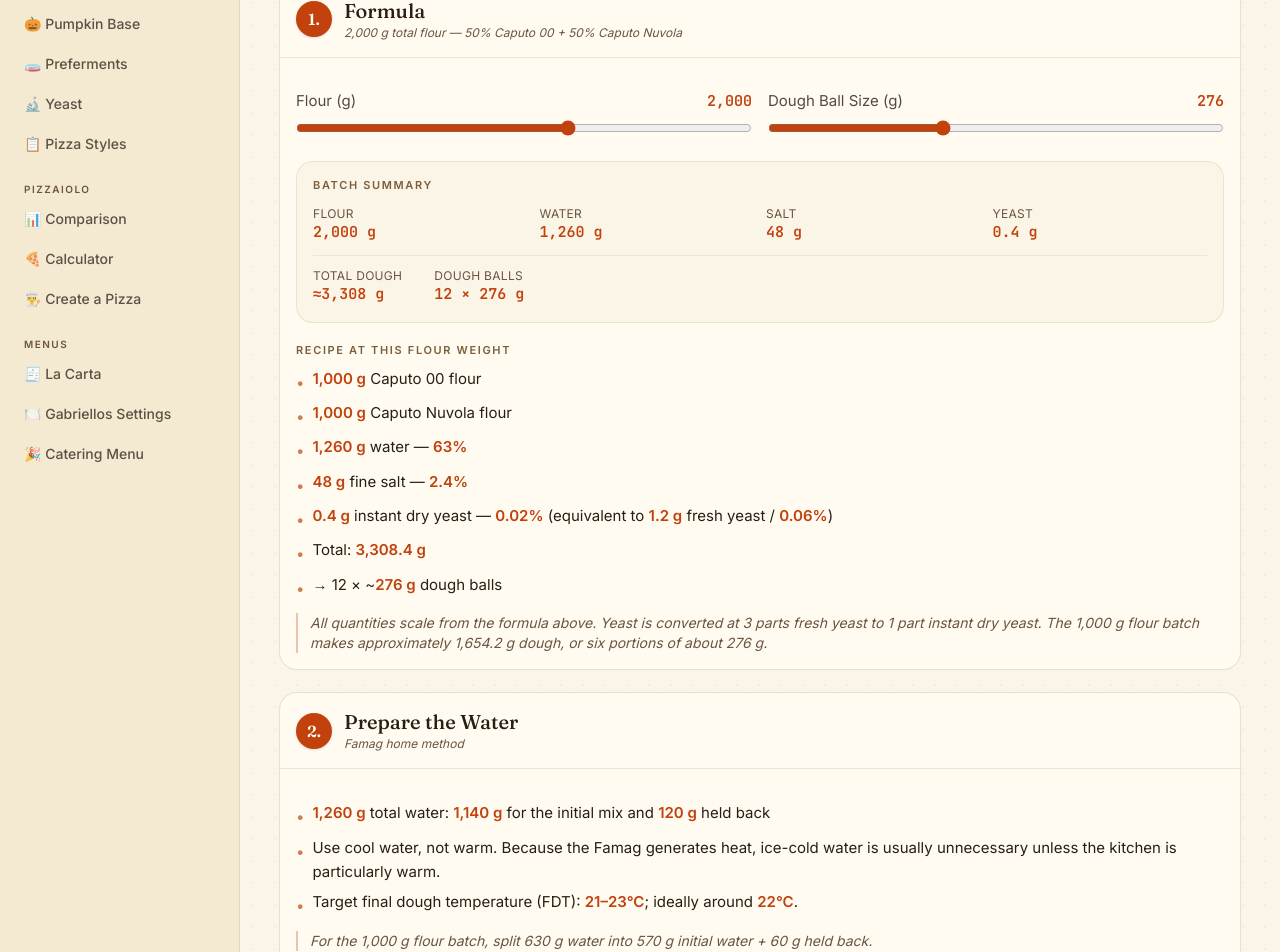
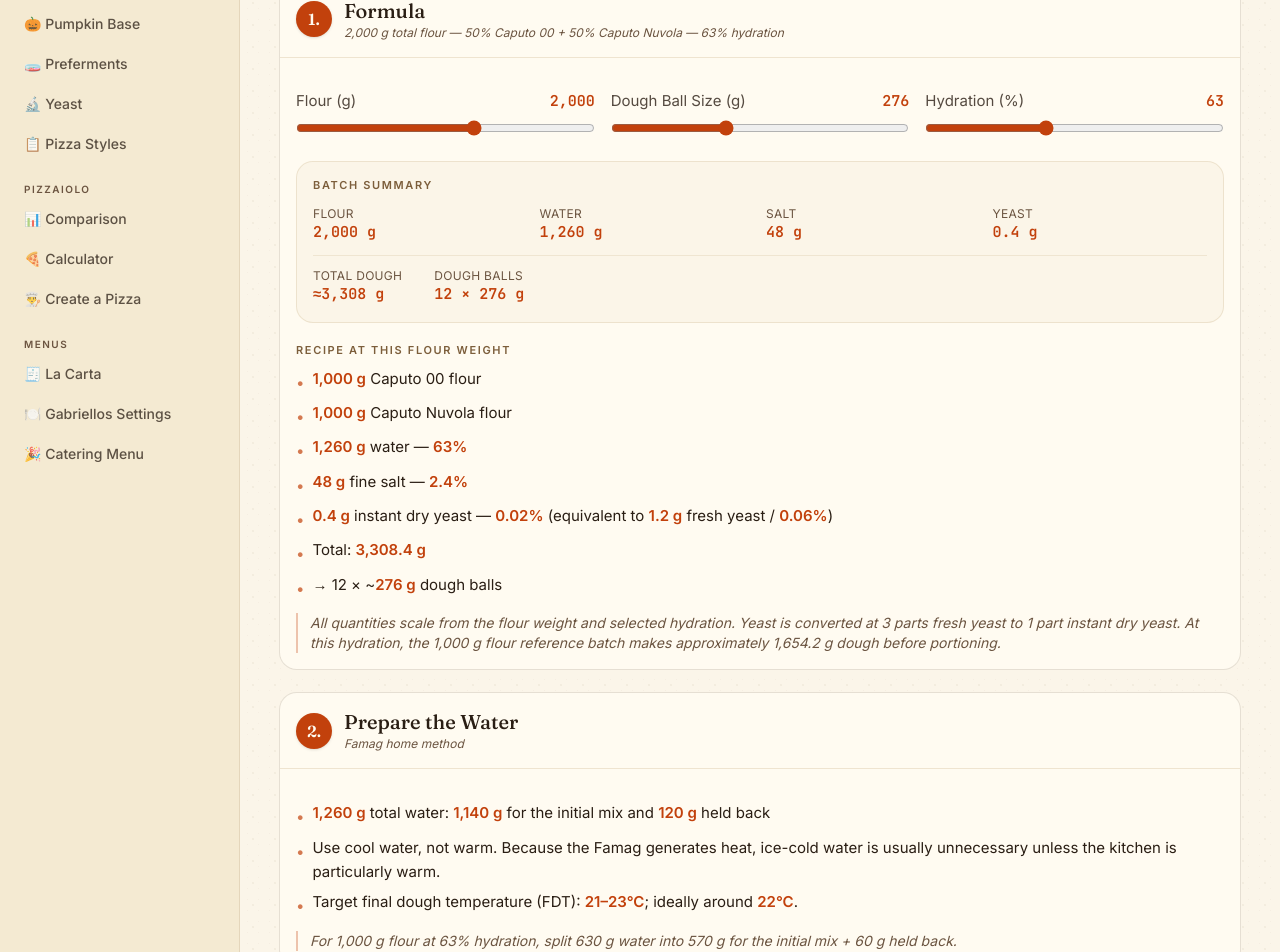
Before and after one commit to gnovoab/pizzaiiolo, a Next.js app: page /dough-maker in a window 1280 px wide. Shown: the part 580-1532 px from the top of the page. Built offline with nearby package versions, Linux system fonts and the light colour scheme.

Commit message:
added dynamic hidratation

```diff
--- a/src/app/dough-maker/page.tsx
+++ b/src/app/dough-maker/page.tsx
@@ -4,8 +4,8 @@ import { useMemo, useState } from "react";
 import { Card, CardContent, CardHeader, CardTitle } from "@/components/ui/card";
 import { Tabs, TabsList, TabsTrigger, TabsContent } from "@/components/ui/tabs";
 
-// Neapolitan Pizza tab baker's percentages (fixed, of total flour weight).
-const NEAPOLITAN_HYDRATION_PCT = 0.63;
+// Neapolitan Pizza tab baker's percentages (of total flour weight).
+const NEAPOLITAN_DEFAULT_HYDRATION_PCT = 63;
 const NEAPOLITAN_SALT_PCT = 0.024;
 // 0.06% fresh yeast converts to 0.02% instant dry yeast at a 3:1 ratio.
 const NEAPOLITAN_YEAST_MIN_PCT = 0.0002;
@@ -21,8 +21,8 @@ const NEAPOLITAN_INITIAL_WATER_PCT = 570 / 630;
  * the selected flour weight and dough-ball size. No other function or JSX
  * expression in this tab should recompute these ratios directly.
  */
-function calculateDoughBatch(flourWeight: number, ballWeight: number) {
-  const water = flourWeight * NEAPOLITAN_HYDRATION_PCT;
+function calculateDoughBatch(flourWeight: number, ballWeight: number, hydrationPct: number) {
+  const water = flourWeight * hydrationPct / 100;
   const salt = flourWeight * NEAPOLITAN_SALT_PCT;
   const yeastMin = flourWeight * NEAPOLITAN_YEAST_MIN_PCT;
   const yeastMax = flourWeight * NEAPOLITAN_YEAST_MAX_PCT;
@@ -144,8 +144,10 @@ function calculatePoolishBatch(flourWeight: number, ballWeight: number) {
 export default function DoughMakerPage() {
   const [flourAmount, setFlourAmount] = useState(2000);
   const [ballWeight, setBallWeight] = useState(275.7);
+  const [hydrationPct, setHydrationPct] = useState(NEAPOLITAN_DEFAULT_HYDRATION_PCT);
 
-  const batch = useMemo(() => calculateDoughBatch(flourAmount, ballWeight), [flourAmount, ballWeight]);
+  const batch = useMemo(() => calculateDoughBatch(flourAmount, ballWeight, hydrationPct), [flourAmount, ballWeight, hydrationPct]);
+  const masterBatch = useMemo(() => calculateDoughBatch(2000, 275.7, hydrationPct), [hydrationPct]);
 
   const [nyFlourAmount, setNyFlourAmount] = useState(2000);
   const [nyBallWeight, setNyBallWeight] = useState(350);
@@ -199,10 +201,11 @@ export default function DoughMakerPage() {
         </TabsList>
 
         <TabsContent value="neapolitan" className="space-y-6 mt-4">
-          <Section number={1} title="Formula" subtitle={`${formatWeight(flourAmount)} total flour — 50% Caputo 00 + 50% Caputo Nuvola`}>
-            <div className="grid sm:grid-cols-2 gap-4 mb-5">
+          <Section number={1} title="Formula" subtitle={`${formatWeight(flourAmount)} total flour — 50% Caputo 00 + 50% Caputo Nuvola — ${hydrationPct}% hydration`}>
+            <div className="grid sm:grid-cols-3 gap-4 mb-5">
               <Field label="Flour (g)" value={flourAmount} onChange={setFlourAmount} min={500} max={3000} step={10} />
               <Field label="Dough Ball Size (g)" value={ballWeight} onChange={setBallWeight} min={200} max={400} step={0.1} />
+              <Field label="Hydration (%)" value={hydrationPct} onChange={setHydrationPct} min={55} max={75} step={1} />
             </div>
 
             <BatchSummary batch={batch} />
@@ -211,13 +214,13 @@ export default function DoughMakerPage() {
             <Bullets items={[
               `${formatWeight(batch.caputo00)} Caputo 00 flour`,
               `${formatWeight(batch.nuvola)} Caputo Nuvola flour`,
-              `${formatWeight(batch.water)} water — 63%`,
+              `${formatWeight(batch.water)} water — ${hydrationPct}%`,
               `${formatWeight(batch.salt)} fine salt — 2.4%`,
               `${formatYeast(batch.yeastMin, batch.yeastMax)} instant dry yeast — 0.02% (equivalent to ${formatWeightPrecise(batch.yeastMin * 3)} fresh yeast / 0.06%)`,
               `Total: ${fmtG(batch.totalDoughMin, 1)} g`,
               `→ ${batch.fullBalls} × ~${fmtG(batch.totalDoughMin / batch.fullBalls, 0)} g dough balls`,
             ]} />
-            <Callout>All quantities scale from the formula above. Yeast is converted at 3 parts fresh yeast to 1 part instant dry yeast. The 1,000 g flour batch makes approximately 1,654.2 g dough, or six portions of about 276 g.</Callout>
+            <Callout>All quantities scale from the flour weight and selected hydration. Yeast is converted at 3 parts fresh yeast to 1 part instant dry yeast. At this hydration, the 1,000 g flour reference batch makes approximately {fmtG(masterBatch.totalDoughMin / 2, 1)} g dough before portioning.</Callout>
           </Section>
 
           <Section number={2} title="Prepare the Water" subtitle="Famag home method">
@@ -226,7 +229,7 @@ export default function DoughMakerPage() {
               "Use cool water, not warm. Because the Famag generates heat, ice-cold water is usually unnecessary unless the kitchen is particularly warm.",
               "Target final dough temperature (FDT): 21–23°C; ideally around 22°C.",
             ]} />
-            <Callout>For the 1,000 g flour batch, split 630 g water into 570 g initial water + 60 g held back.</Callout>
+            <Callout>For 1,000 g flour at {hydrationPct}% hydration, split {formatWeight(masterBatch.water / 2)} water into {formatWeight(masterBatch.initialWater / 2)} for the initial mix + {formatWeight(masterBatch.reservedWater / 2)} held back.</Callout>
           </Section>
 
           <Section number={3} title="Water & Yeast" subtitle="0–1 minute — Speed 1">
@@ -248,7 +251,7 @@ export default function DoughMakerPage() {
               `At ${formatWeight(flourAmount)} flour, ${formatWeight(batch.reservedWater)} water remains. Add it gradually at Speed 2–3, in portions of about ${formatWeight(batch.reservedWater / 4)} each, waiting for each addition to absorb before adding the next.`,
               "The dough will progressively become smoother and more elastic. Do not add all the held-back water at once.",
             ]} />
-            <Callout>For this batch, add the held-back water in approximately 4 × 30 g portions. After each addition, <strong>wait until the water is fully incorporated and the dough has regained a cohesive, elastic structure before adding the next portion</strong>. As a rough guide, each addition may take around 30–45 seconds to absorb, but this is not a fixed timing—larger batches or a less-developed dough may take longer. <strong>Do not add the next portion while the dough is still loose, glossy or sloshing around the bowl.</strong> The portions do not need to be exactly 30 g.</Callout>
+            <Callout>For this batch, add the held-back water in approximately 4 × {formatWeight(batch.reservedWater / 4)} portions. After each addition, <strong>wait until the water is fully incorporated and the dough has regained a cohesive, elastic structure before adding the next portion</strong>. As a rough guide, each addition may take around 30–45 seconds to absorb, but this is not a fixed timing—larger batches or a less-developed dough may take longer. <strong>Do not add the next portion while the dough is still loose, glossy or sloshing around the bowl.</strong> The portions do not need to be exactly {formatWeight(batch.reservedWater / 4)}.</Callout>
           </Section>
 
           <Section number={6} title="Gluten Development" subtitle="Around minute 7 onward — increase gradually to Speed 4">
@@ -368,14 +371,14 @@ export default function DoughMakerPage() {
             <div className="flex flex-wrap items-center gap-2">
               {[
                 "1,000 g Caputo 00 + 1,000 g Nuvola",
-                "1,140 g initial water + 120 g bassinage + 0.4 g IDY",
+                `${formatWeight(masterBatch.initialWater)} initial water + ${formatWeight(masterBatch.reservedWater)} bassinage + ${formatWeightPrecise(masterBatch.yeastMin)} IDY at ${hydrationPct}% hydration`,
                 "1,400 g flour · Speed 1",
                 "600 g flour + 48 g salt",
                 "Gradual bassinage",
                 "Speed 4 development · Speed 5 only if needed",
                 "21–23°C FDT · ideally ~22°C",
                 "~1 h covered bulk · optional gentle fold only if unusually slack/weak",
-                "12 × ~276 g balls",
+                `12 × ~${fmtG(masterBatch.totalDoughMin / 12, 1)} g balls`,
                 "60–72 h at 3–4°C",
                 "~3–4 h room-temperature conditioning",
                 "30–32 cm pizza",
```
